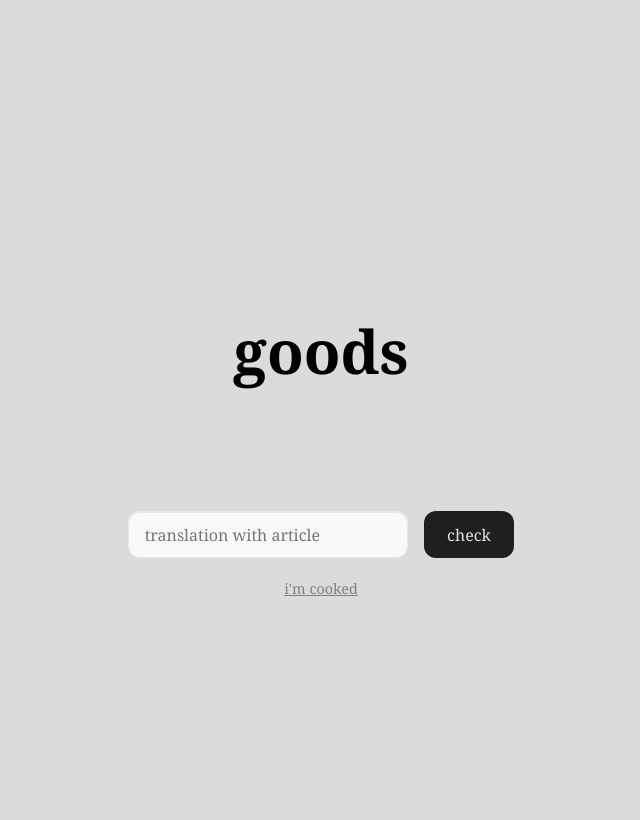
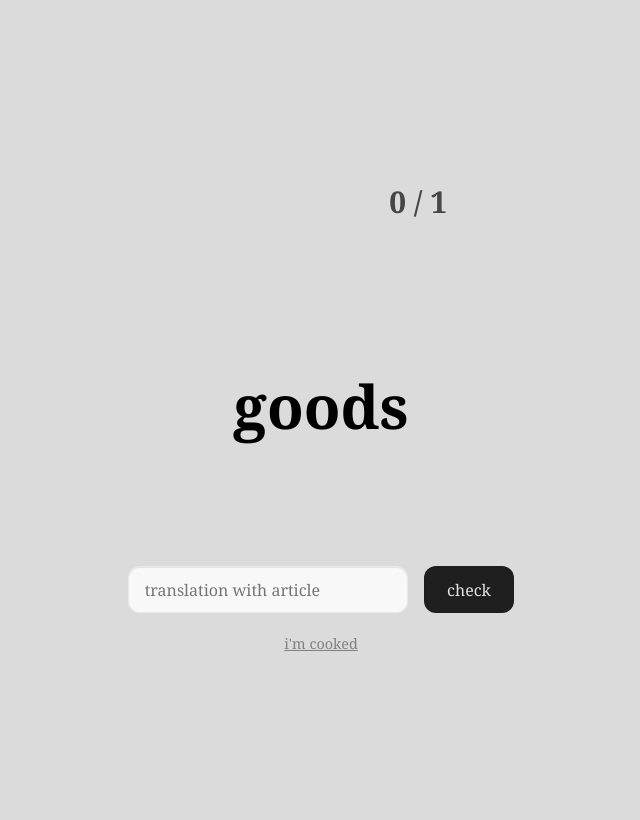
Before and after one commit to ButuzaPatrick/vocab-practise-website, a Flask app: page / in a window 1280 px wide. Shown: the whole page, without its empty margins (319-959 px from the left). Before the commit the page ends 596 px from the top, so only its background shows below. Run offline with Flask 3, Linux system fonts and the light colour scheme.

Commit message:
added loading bar, added session info and streak

```diff
--- a/static/css/style.css
+++ b/static/css/style.css
@@ -1,9 +1,26 @@
 body {
+    height: 100vh;
+    background-color: #dbdbdb;
+    padding: 0;
+    margin: 0;
+    box-sizing: border-box;
+    overflow: hidden;
+}
+
+#loading-bar {
+    width: 0;
+    height: 20px;
+    margin: 0;
+    background-color: rgb(128, 221, 128);
+    position: relative;
+    transition: width ease-out;
+}
+
+#big-bucket {
     display: flex;
     justify-content: center;
     align-items: center;
-    height: 100vh;
-    margin: 0;
+    height: 100%;
     font-family: Arial, sans-serif;
     background-color: #dbdbdb;
 }
@@ -16,6 +33,30 @@ body {
     display: flex;
     align-items: center;
     flex-direction: column;
+}
+
+#session-info {
+    width: 100%;
+    height: 50px;
+    background-color: transparent;
+    display: flex;
+    justify-content: space-evenly;
+    align-items: center;
+    padding: 10px;
+}
+
+#streak {
+    color: rgb(27, 27, 27);
+    font-size: 30px;
+    font-family: "Georgia", "Times New Roman", serif;
+    font-weight: bolder;
+}
+
+#totals {
+    color: rgb(70, 70, 70);
+    font-size: 30px;
+    font-family: "Georgia", "Times New Roman", serif;
+    font-weight: bolder;
 }
 
 #random-word {
@@ -69,15 +110,25 @@ input[type="text"]:focus {
 }
 
 input[type="text"].correct {
-    background-color: rgb(128, 221, 128);
+    background-color: rgb(139, 233, 144);
+    animation: shake-correct 450ms cubic-bezier(.22, 1.4, .36, 1);
 }
 
 input[type="text"].wrong {
-    background-color: rgb(238, 68, 68);
-    animation: shake 0.15s ease;
+    background-color: rgb(244, 67, 54);
+    animation: shake-wrong 0.15s ease;
 }
 
-@keyframes shake {
+@keyframes shake-correct {
+  0% { transform: translateY(0) scale(1, 1); }
+  20% { transform: translateY(-11px) scale(1.05, 0.95); }
+  45% { transform: translateY(-16px) scale(0.98, 1.02); }
+  70% { transform: translateY(0) scale(1.15, 0.85); }
+  85% { transform: translateY(0) scale(0.92, 1.08); }
+  100% { transform: translateY(0) scale(1, 1); }
+}
+
+@keyframes shake-wrong {
   0%   { transform: translateX(0); }
   25%  { transform: translateX(-10px); }
   50%  { transform: translateX(10px); }
--- a/templates/index.html
+++ b/templates/index.html
@@ -7,7 +7,15 @@
     <link rel="stylesheet" href="{{ url_for('static', filename='css/style.css') }}">
 </head>
 <body>
+    <div id="loading-bar">
+        <div id="fill"></div>
+    </div>
+    <div id="big-bucket">
         <div id="bucket">
+            <div id="session-info">
+                <p id="streak"></p>
+                <p id="totals"></p>
+            </div>
             <div id="hint-bucket">
                 <p id="hint"></p>
             </div>
@@ -25,14 +33,23 @@
                 <button id="reveal-answer" onclick="revealAnswer()">i'm cooked</button>
             </div>
         </div>
+    </div>
+
 
     <script>
         let currentGerman = "";
         const inputBox = document.getElementById("germanInput");
+        let max_streak = 0;
+        let current_streak = 0;
+        let total_answered = 0;
+        let correctly_answered = 0;
 
         // Fetch a random word from Flask
         async function loadWord() {
+            total_answered += 1;
             document.getElementById("hint").textContent = "";
+            document.getElementById("totals").textContent = correctly_answered + " / " + total_answered;
+
             document.getElementById("reveal-answer").textContent = "i'm cooked";
             const response = await fetch("/word");
             const data = await response.json();
@@ -64,7 +81,25 @@
             const input = inputBox.value.trim();
 
             if (normalize(input.toLowerCase()) === normalize(currentGerman.toLowerCase())) {
+
+                current_streak += 1;
+
+                if (current_streak > max_streak) {
+                    max_streak = current_streak;
+                }
+
+                if (max_streak > 0) {
+                    document.getElementById("streak").textContent = max_streak + '🔥';
+                }
+
+                if (max_streak > 0) {
+                    correctly_answered += 1;
+                }
+
+                document.getElementById("totals").textContent = correctly_answered + " / " + total_answered;
+
                 inputBox.className = "correct";
+                fillLoadingBar(1.5);
                 setTimeout(() => {
                     inputBox.value = "";
                     document.getElementById("reveal-answer").value = "i'm cooked";
@@ -73,15 +108,42 @@
                     inputBox.className = "";
                 }, 1500);
             } else {
-                // inputBox.className = "wrong";
+
                 document.getElementById("hint").textContent = "the first letter is: " + hint;
                 inputBox.className = "wrong";
-                // Remove the class after animation so it can be reapplied later
+
+                max_streak = 0;
+                current_streak = 0;
+
+                document.getElementById("streak").textContent = "";
+
+
                 setTimeout(() => {
                     inputBox.className = "";
                 }, 300);
             }
         }
+
+        function fillLoadingBar(seconds) {
+            const fill = document.getElementById('loading-bar');
+
+            // Reset instantly
+            fill.style.transition = 'none';
+            fill.style.width = '0';
+
+            // Force browser to register the reset
+            requestAnimationFrame(() => {
+                fill.style.transition = `width ${seconds}s cubic-bezier(0.42, 0, 0.58, 1`;
+                fill.style.width = '100%';
+            });
+
+            fill.addEventListener('transitionend', function reset() {
+                fill.style.transition = 'none';
+                fill.style.width = '0';
+                fill.removeEventListener('transitionend', reset); // remove listener to avoid multiple calls
+            });
+        }
+
 
         const normalize = str =>
             str.normalize("NFD").replace(/[\u0300-\u036f]/g, "");
```
Lines whose indentation alone changed are shown as unchanged.
